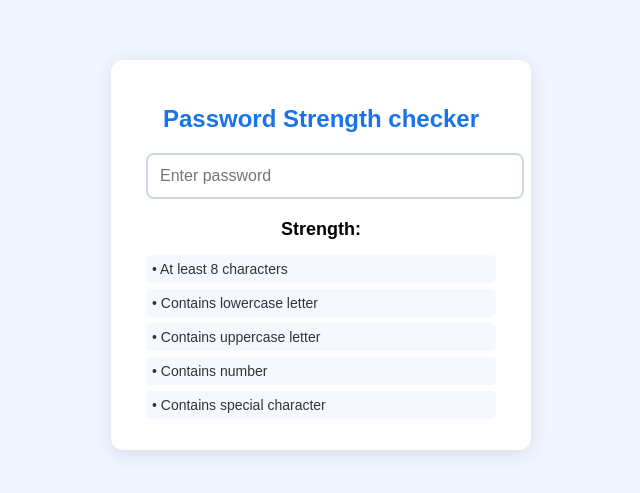
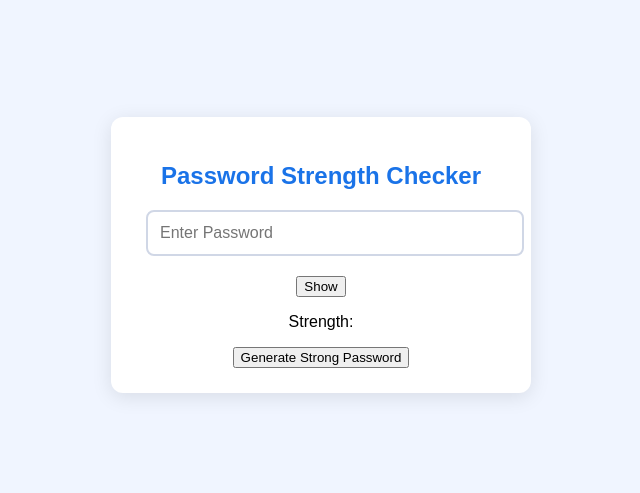
Before and after one commit to onepunchman454/password-validator, a plain HTML site: page index.html in a window 1280 px wide. Shown: the part 145-638 px from the top of the page, without its empty margins (319-959 px from the left). Drawn offline with Linux system fonts and the light colour scheme.

Commit message:
Update index.html

```diff
--- a/index.html
+++ b/index.html
@@ -1,27 +1,30 @@
 <!DOCTYPE html>
 <html lang="en">
 <head>
-    <meta charset="UTF-8">
-    <meta name="viewport" content="width=device-width, initial-scale=1.0">
-    <title>Password Strength Validator</title>
-    <link rel="stylesheet" href="style.css">
+    <meta charset="UTF-8" />
+    <meta name="viewport" content="width=device-width, initial-scale=1.0" />
+    <title>Password Validator</title>
+    <link rel="stylesheet" href="style.css" />
 </head>
 <body>
+    <div class="container">
+        <h2>Password Strength Checker</h2>
 
-    <div class="container">
-        <h2>Password Strength checker</h2>
+        <div class="input-box">
+            <input type="password" id="password" placeholder="Enter Password" oninput="checkPasswordStrength()">
+            <button id="toggleBtn" onclick="togglePassword()">Show</button>
+        </div>
 
-        <input type="password" id="password" placeholder="Enter password">
+        <!-- Strength meter bars -->
+        <div class="meter">
+            <span id="bar1"></span>
+            <span id="bar2"></span>
+            <span id="bar3"></span>
+        </div>
 
-        <div id="strength-text">Strength: </div>
+        <p id="strengthText">Strength: </p>
 
-        <div class="rules">
-            <p id="rule-length">• At least 8 characters</p>
-            <p id="rule-lower">• Contains lowercase letter</p>
-            <p id="rule-upper">• Contains uppercase letter</p>
-            <p id="rule-number">• Contains number</p>
-            <p id="rule-special">• Contains special character</p>
-        </div>
+        <button id="generateBtn" onclick="generatePassword()">Generate Strong Password</button>
     </div>
 
     <script src="script.js"></script>
```
